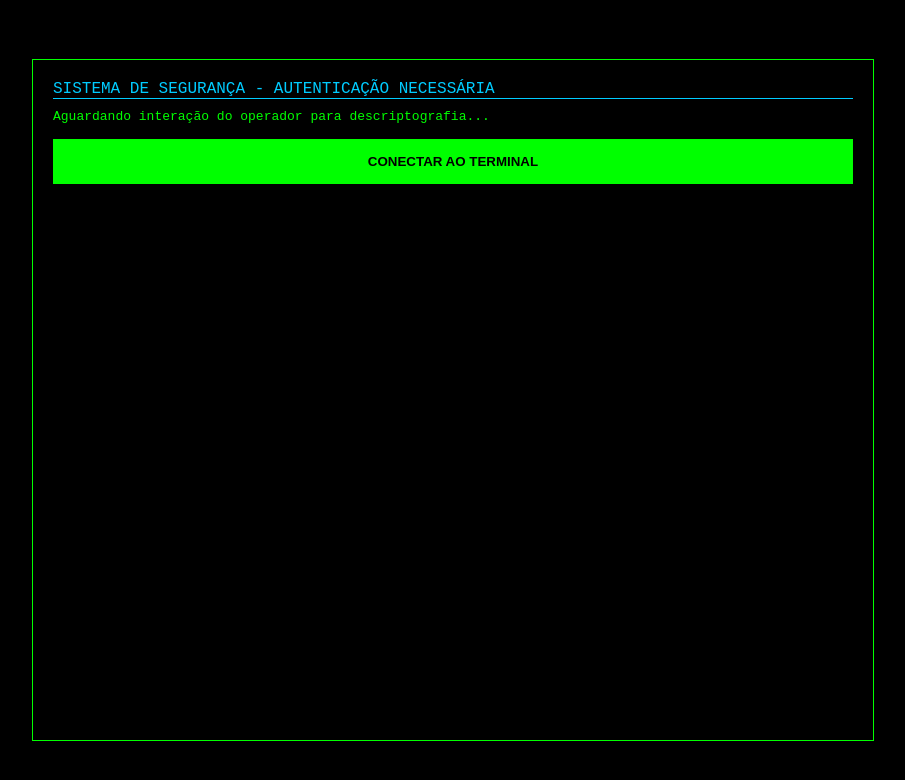
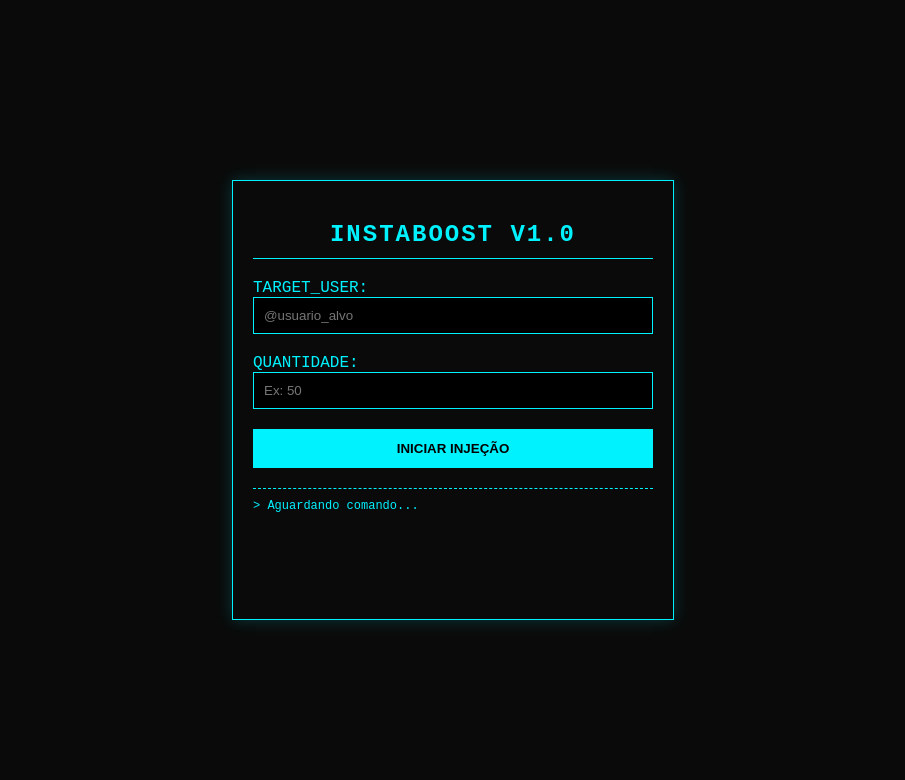
Before and after one commit to QuizLegends/Fotos, a plain HTML site: page index.html in a window 1280 px wide. Shown: the whole page, without its empty margins (187-1092 px from the left). Drawn offline with Linux system fonts and the light colour scheme.

Commit message:
Update index.html for InstaBoost panel interface

```diff
--- a/index.html
+++ b/index.html
@@ -3,82 +3,70 @@
 <head>
     <meta charset="UTF-8">
     <meta name="viewport" content="width=device-width, initial-scale=1.0">
-    <title>Acesso Restrito</title>
+    <title>InstaBoost | Exploit Panel</title>
     <style>
-        body { background: #000; color: #0f0; font-family: 'Courier New', monospace; margin: 0; display: flex; align-items: center; justify-content: center; height: 100vh; overflow: hidden; }
-        #terminal { width: 90%; max-width: 800px; height: 80vh; border: 1px solid #0f0; padding: 20px; overflow-y: auto; background: black; }
-        .log { margin-bottom: 5px; font-size: 13px; }
-        .crit { color: #ff0000; font-weight: bold; }
-        .done { color: #00ff00; }
-        .head { color: #00ccff; border-bottom: 1px solid #00ccff; margin-bottom: 10px; }
-        button { background: #0f0; color: #000; border: none; padding: 15px; font-weight: bold; cursor: pointer; width: 100%; margin-top: 10px; }
+        :root { --main-color: #00f2ff; --bg-color: #0a0a0a; }
+        body { background-color: var(--bg-color); color: var(--main-color); font-family: 'Courier New', monospace; display: flex; justify-content: center; align-items: center; height: 100vh; margin: 0; }
+        #panel { width: 90%; max-width: 400px; border: 1px solid var(--main-color); padding: 20px; box-shadow: 0 0 15px rgba(0, 242, 255, 0.2); }
+        h2 { text-align: center; text-transform: uppercase; letter-spacing: 2px; border-bottom: 1px solid var(--main-color); padding-bottom: 10px; }
+        .input-group { margin: 20px 0; }
+        input { width: 100%; background: #000; border: 1px solid var(--main-color); color: var(--main-color); padding: 10px; box-sizing: border-box; outline: none; }
+        button { width: 100%; background: var(--main-color); color: #000; border: none; padding: 12px; font-weight: bold; cursor: pointer; text-transform: uppercase; transition: 0.3s; }
+        button:hover { background: #fff; box-shadow: 0 0 20px #fff; }
+        #status-box { margin-top: 20px; font-size: 12px; height: 100px; overflow-y: auto; border-top: 1px dashed var(--main-color); padding-top: 10px; }
+        .loading { animation: blink 1s infinite; }
+        @keyframes blink { 50% { opacity: 0; } }
     </style>
 </head>
 <body>
 
-    <div id="terminal">
-        <div class="head">SISTEMA DE SEGURANÇA - AUTENTICAÇÃO NECESSÁRIA</div>
-        <div class="log">Aguardando interação do operador para descriptografia...</div>
-        <button onclick="startDeepScan()">CONECTAR AO TERMINAL</button>
+<div id="panel">
+    <h2>InstaBoost v1.0</h2>
+    <div class="input-group">
+        <label>TARGET_USER:</label>
+        <input type="text" id="target" placeholder="@usuario_alvo">
+    </div>
+    <div class="input-group">
+        <label>QUANTIDADE:</label>
+        <input type="number" id="amount" placeholder="Ex: 50">
+    </div>
+    <button onclick="startInjection()">Iniciar Injeção</button>
+
+    <div id="status-box">
+        <div id="logs">> Aguardando comando...</div>
+    </div>
 </div>
 
 <script>
-        const term = document.getElementById('terminal');
+    const logs = document.getElementById('logs');
 
-        function log(msg, cls='') {
+    function addLog(text, isCrit = false) {
+        const time = new Date().toLocaleTimeString();
         const div = document.createElement('div');
-            div.className = `log ${cls}`;
-            div.innerHTML = `[${new Date().toLocaleTimeString()}] > ${msg}`;
-            term.appendChild(div);
-            term.scrollTop = term.scrollHeight;
+        div.innerHTML = `[${time}] ${isCrit ? '!!' : '>'} ${text}`;
+        logs.appendChild(div);
+        document.getElementById('status-box').scrollTop = document.getElementById('status-box').scrollHeight;
     }
 
-        async function startDeepScan() {
-            // Remove o botão para parecer que o sistema iniciou
-            document.querySelector('button').style.display = 'none';
-            log("CONEXÃO ESTABELECIDA. INICIANDO VARREDURA...", "done");
+    async function startInjection() {
+        const user = document.getElementById('target').value;
+        if(!user) return alert("Insira o alvo!");
 
-            // Tenta a API do Cloudflare (Uma das poucas que NINGUÉM bloqueia)
-            log("SOLICITANDO TRACE VIA CLOUDFLARE_EDGE...");
+        addLog(`Iniciando conexão com servidores de bots...`, false);
+        addLog(`Alvo definido: ${user}`, true);
 
-            try {
-                // O segredo: Pegar o IP via Cloudflare e depois os dados via IP-API
-                const resIP = await fetch('https://www.cloudflare.com/cdn-cgi/trace');
-                const text = await resIP.text();
-                const ipMatch = text.match(/ip=(.*)/);
-                const ip = ipMatch ? ipMatch[1] : null;
+        // Simulando a conexão com os painéis externos
+        const panels = ["Server_RU", "Server_TR", "SMM_Global"];
 
-                if(ip) {
-                    log(`IP PÚBLICO DETECTADO: ${ip}`, "crit");
-                    log("DESCRIPTOGRAFANDO LOCALIZAÇÃO...");
+        for(let server of panels) {
+            addLog(`Conectando ao cluster ${server}...`, false);
+            await new Promise(r => setTimeout(r, 1500));
+            addLog(`Requisição de seguidores enviada via ${server}!`, false);
+        }
 
-                    // Agora que temos o IP, pedimos os dados dele
-                    const resData = await fetch(`https://ipapi.co/${ip}/json/`);
-                    const d = await resData.json();
-
-                    if(d.city) {
-                        log(`LOCAL: ${d.city}, ${d.region} - ${d.country_name}`, "done");
-                        log(`PROVEDOR: ${d.org}`, "done");
-                        log(`COORDENADAS: ${d.latitude}, ${d.longitude}`, "crit");
-                        log(`MAPA: https://www.google.com/maps?q=${d.latitude},${d.longitude}`, "done");
-                    } else {
-                        throw new Error();
-                    }
-                }
-            } catch (e) {
-                log("FIREWALL NÍVEL 4 DETECTADO.", "crit");
-                log("TENTANDO ÚLTIMO BYPASS (IP-WHOIS)...", "warn");
-
-                try {
-                    const resFinal = await fetch('https://ipwho.is/');
-                    const dF = await resFinal.json();
-                    log(`IP: ${dF.ip} | LOCAL: ${dF.city}`, "done");
-                } catch(err) {
-                    log("VARREDURA BLOQUEADA PELO NAVEGADOR.", "crit");
-                }
-            }
-            log("PROCESSO FINALIZADO.", "head");
+        addLog("INJEÇÃO FINALIZADA. Os seguidores chegarão em instantes.", true);
     }
 </script>
+
 </body>
 </html>
```
Lines whose indentation alone changed are shown as unchanged.
